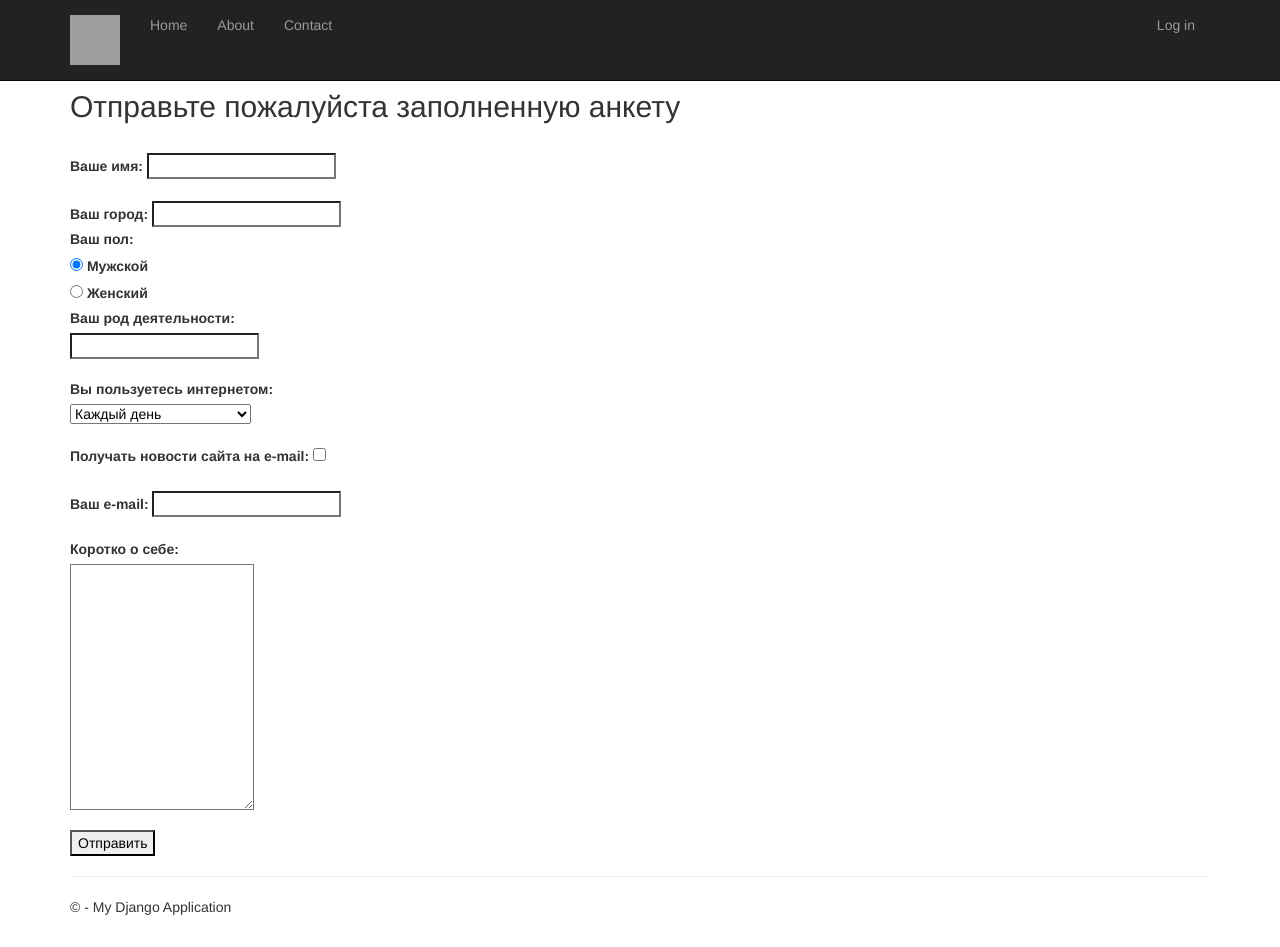
After one commit to SanchoPanso/django_online_journal, a Django app: page /anketa/ in a window 1280 px wide. The commit adds this page. Run offline with Django 4.2, Linux system fonts and the light colour scheme; some libraries are stand-ins or nearby versions; grey boxes are pictures that could not be loaded.

Commit message:
chore: add anketa

```diff
--- /dev/null
+++ b/online_journal/app/forms.py
@@ -0,0 +1,22 @@
+from django import forms
+
+
+class AnketaForm(forms.Form):
+    name = forms.CharField(label='Ваше имя', min_length=2, max_length=100)
+    city = forms.CharField(label='Ваш город', min_length=2, max_length=100)
+    job = forms.CharField(label='Ваш род деятельности', min_length=2, max_length=100)
+    gender = forms.ChoiceField(label='Ваш пол',
+                               choices=[('1', 'Мужской'), ('2', 'Женский')],
+                               widget=forms.RadioSelect,
+                               initial=1)
+    internet = forms.ChoiceField(label='Вы пользуетесь интернетом',
+                                 choices=(('1', 'Каждый день'),
+                                          ('2', 'Несколько раз в день'),
+                                          ('3', 'Несколько раз в неделю'),
+                                          ('4', 'Несколько раз в месяц')),
+                                 initial=1)
+    notice = forms.BooleanField(label='Получать новости сайта на e-mail',
+                                required=False)
+    email = forms.EmailField(label="Ваш e-mail", min_length=7)
+    message = forms.CharField(label='Коротко о себе',
+                              widget=forms.Textarea({'rows': 12, 'cols': 20}))
--- /dev/null
+++ b/online_journal/app/templates/app/anketa.html
@@ -0,0 +1,45 @@
+{% extends "app/layout.html" %}
+{% block content %}
+
+{% if form != None %}
+<br><h2>Отправьте пожалуйста заполненную анкету</h2><br>
+    <div>
+        <form method="post">
+        {% csrf_token %}
+        <label for="{{ form.name.id_for_label }}">{{ form.name.label }}:</label>
+        {{ form.name }}<br><br>
+        <label for="{{ form.city.id_for_label }}">{{ form.city.label }}:</label>
+        {{ form.city }}<br>
+        <label for="{{ form.gender.id_for_label }}">{{ form.gender.label }}:</label>
+        {{ form.gender }}
+        <label for="{{ form.job.id_for_label }}">{{ form.job.label }}:</label><br>
+        {{ form.job }}<br><br>
+        <label for="{{ form.internet.id_for_label }}">{{ form.internet.label }}:</label><br>
+        {{ form.internet }}<br><br>
+        <label for="{{ form.notice.id_for_label }}">{{ form.notice.label }}:</label>
+        {{ form.notice }}<br><br>
+        <label for="{{ form.email.id_for_label }}">{{ form.email.label }}:</label>
+        {{ form.email }}<br><br>
+        <label for="{{ form.message.id_for_label }}">{{ form.message.label }}:</label><br>
+        {{ form.message }}<br><br>
+        <input type="submit" value="Отправить">
+        </form>
+    </div>
+
+{% else %}
+    <br><h2>Благодарим за предоставленную информацию! </h2>
+    <h3>Вы сообщили о себе следующее: </h3>
+    <ul>
+    <li><span>Имя:</span> {{ data.name }}</li>
+    <li><span>Город:</span> {{ data.city }}</li>
+    <li><span>Пол:</span> {{ data.gender }}</li>
+    <li><span>Работа:</span> {{ data.job }}</li>
+    <li><span>В интернете:</span> {{ data.internet }}</li>
+    <li><span>Получать новости сайта на e-mail:</span>
+    {{ data.notice }}
+    </li>
+    <li><span>Вaш e-mail:</span> {{ data.email }}</li>
+    <li><span>Информация о себе:</span> {{ data.message }}</li>
+    </ul>
+{% endif %}
+{% endblock %}
--- a/online_journal/app/templates/app/layout.html
+++ b/online_journal/app/templates/app/layout.html
@@ -19,7 +19,7 @@
                     <span class="icon-bar"></span>
                     <span class="icon-bar"></span>
                 </button>
-                <a href="/" class="navbar-brand">Application name</a>
+                <a href="/" class="navbar-brand"><img src="../../static/app/content/1.png" alt="logo" width="50" height="50"/></a>
             </div>
             <div class="navbar-collapse collapse">
                 <ul class="nav navbar-nav">
--- a/online_journal/app/urls.py
+++ b/online_journal/app/urls.py
@@ -8,4 +8,5 @@ urlpatterns = [
     path('contact/', views.contact, name='contact'),
     path('about/', views.about, name='about'),
     path('login/', views.about, name='login'),
+    path('anketa/', views.anketa, name='anketa'),
 ]
--- a/online_journal/app/views.py
+++ b/online_journal/app/views.py
@@ -1,6 +1,7 @@
 from datetime import datetime
 from django.shortcuts import render
 from django.http import HttpRequest
+from .forms import AnketaForm
 
 
 def home(request):
@@ -10,7 +11,7 @@ def home(request):
         request,
         'app/index.html',
         {
-            'title': 'Home Page',
+            'title': 'Домашняя страница',
             'year': datetime.now().year,
         }
     )
@@ -23,8 +24,8 @@ def contact(request):
         request,
         'app/contact.html',
         {
-            'title': 'Contact',
-            'message': 'Your contact page.',
+            'title': 'Контакты',
+            'message': 'Сведения о наших контактах',
             'year': datetime.now().year,
         }
     )
@@ -37,8 +38,46 @@ def about(request):
         request,
         'app/about.html',
         {
-            'title': 'About',
-            'message': 'Your application description page.',
+            'title': 'О нас',
+            'message': 'Сведения о нас',
             'year': datetime.now().year,
         }
     )
+
+
+def anketa(request):
+    assert isinstance(request, HttpRequest)
+    data = None
+    gender = {'1': 'Мужской',
+              '2': 'Женский'}
+    internet = {'1': 'Каждый день',
+                '2': 'Несколько раз в день',
+                '3': 'Несколько раз в неделю',
+                '4': 'Несколько раз в месяц'}
+
+    if request.method == 'POST':
+        form = AnketaForm(request.POST)
+        if form.is_valid():
+            data = dict()
+            data['name'] = form.cleaned_data['name']
+            data['city'] = form.cleaned_data['city']
+            data['job'] = form.cleaned_data['job']
+            data['gender'] = gender[form.cleaned_data['gender']]
+            data['internet'] = internet[form.cleaned_data['internet']]
+            if form.cleaned_data['notice'] is True:
+                data['notice'] = "Да"
+            else:
+                data['notice'] = "Нет"
+            data['email'] = form.cleaned_data['email']
+            data['message'] = form.cleaned_data['message']
+            form = None
+    else:
+        form = AnketaForm()
+    return render(
+        request,
+        'app/anketa.html',
+        {
+            'form': form,
+            'data': data
+        }
+    )
--- a/online_journal/online_journal/settings.py
+++ b/online_journal/online_journal/settings.py
@@ -104,7 +104,7 @@ AUTH_PASSWORD_VALIDATORS = [
 # Internationalization
 # https://docs.djangoproject.com/en/4.0/topics/i18n/
 
-LANGUAGE_CODE = 'en-us'
+LANGUAGE_CODE = 'ru-ru'
 
 TIME_ZONE = 'UTC'
 
--- a/online_journal/online_journal/urls.py
+++ b/online_journal/online_journal/urls.py
@@ -25,6 +25,7 @@ urlpatterns = [
     path('contact/', include('app.urls')),
     path('about/',  include('app.urls')),
     path('login/', include('app.urls')),
+    path('anketa/', include('app.urls')),
     path('logout/', LogoutView.as_view(next_page='/'), name='logout'),
     path('admin/', admin.site.urls),
 ]
```
Also changed, not shown: online_journal/app/templates/app/contact.html (+5 -5 lines).
